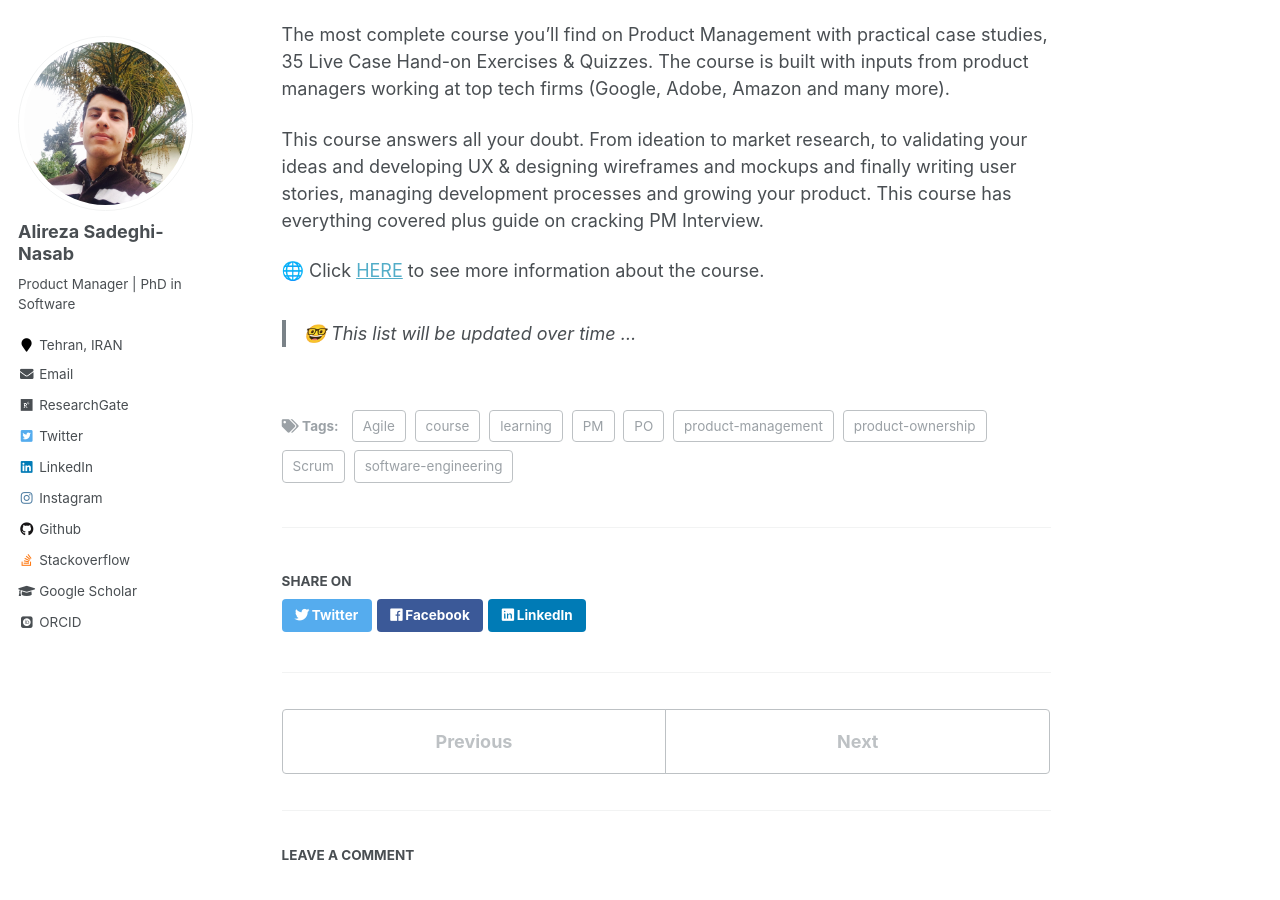
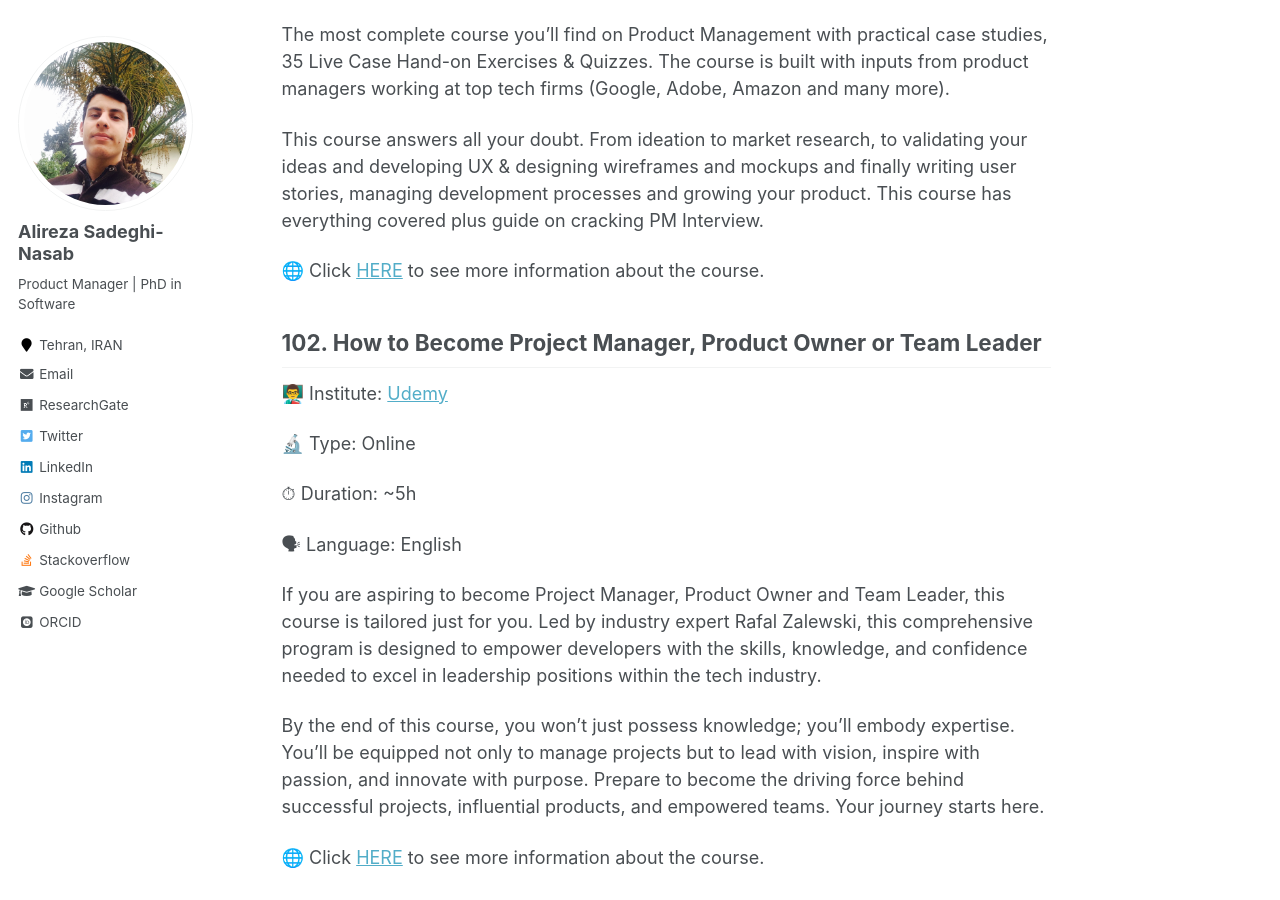
Before and after one commit to AlirezaSN/AlirezaSN.github.io, a Jekyll site: the page built from _posts/2023-03-25-blog-post-14.md, in a window 1280 px wide and 900 px high, scrolled down 67518 px. Built offline with Jekyll 4.4.1, drawn with Linux system fonts in a browser that asks for light colours; some web fonts are replaced; comment, search, counter and statistics services are not loaded; some of the changed text lies outside the part shown.

Commit message:
add courses

```diff
--- a/_posts/2023-03-25-blog-post-14.md
+++ b/_posts/2023-03-25-blog-post-14.md
@@ -1834,4 +1834,20 @@ This course answers all your doubt. From ideation to market research, to validat
 
 🌐 Click [HERE](https://www.udemy.com/course/productmonk-a-z-become-product-manager-build-and-scale-your-product/) to see more information about the course.
 
+## 102. How to Become Project Manager, Product Owner or Team Leader
+
+👨‍🏫 Institute: [Udemy]((https://www.udemy.com))
+
+🔬 Type: Online
+
+⏱ Duration: ~5h
+
+🗣 Language: English
+
+If you are aspiring to become Project Manager, Product Owner and Team Leader, this course is tailored just for you. Led by industry expert Rafal Zalewski, this comprehensive program is designed to empower developers with the skills, knowledge, and confidence needed to excel in leadership positions within the tech industry.
+
+By the end of this course, you won’t just possess knowledge; you’ll embody expertise. You’ll be equipped not only to manage projects but to lead with vision, inspire with passion, and innovate with purpose. Prepare to become the driving force behind successful projects, influential products, and empowered teams. Your journey starts here.
+
+🌐 Click [HERE](https://www.udemy.com/course/how-to-become-project-manager-product-owner-or-team-leader/) to see more information about the course.
+
 > 🤓 This list will be updated over time ...
```
